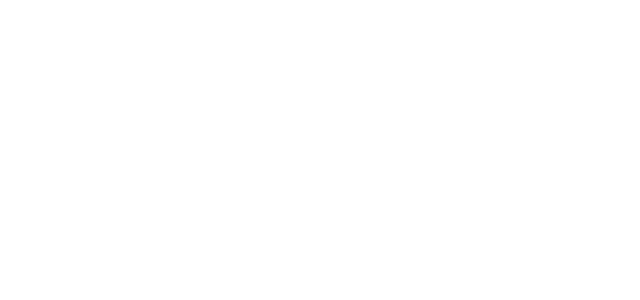
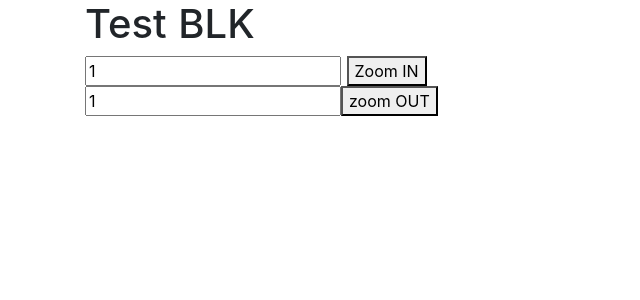
Before and after one commit to ToDestiny/Visualizer3D, a Nuxt app: page /render in a window 1280 px wide. Before the commit this address had no page. Shown: the top 300 px of the page, without its empty margins (0-640 px from the left). Built offline with nearby package versions, Linux system fonts and the light colour scheme.

Commit message:
page render and basic code

```diff
--- a/pages/index.vue
+++ b/pages/index.vue
@@ -14,6 +14,7 @@
 <script>
 import * as THREE from 'three'
 import GLTFLoader from 'three-gltf-loader'
+// import ARender from '../render/file.js'
 
 export default {
   data () {
--- /dev/null
+++ b/pages/render.vue
@@ -0,0 +1,39 @@
+<template>
+  <section class="container">
+    <div>
+      <h1 class="title">
+        Test BLK
+      </h1>
+      <div id="controllers" ref="controllers">
+        <input v-model.number="zoom_in" type="number"/> <button @click="zoomIn">Zoom IN</button><br />
+        <input v-model.number="zoom_out" type="number"/><button @click="zoomOut">zoom OUT</button>
+      </div>
+      <div ref="rendererContainer">
+      </div>
+    </div>
+  </section>
+</template>
+
+<script>
+// import ARender from '../render/file.js'
+
+export default {
+  data () {
+    return {
+      zoom_in: 1,
+      zoom_out: 1,
+    }
+  },
+  methods: {
+    zoomIn() {
+
+    },
+    zoomOut() {
+
+    }
+  },
+  mounted () {
+    // ARender.init(this.$refs.rendererContainer)
+  }
+}
+</script>
```
Also changed, not shown: 1 other file (tests, documents, lock files or other folders).
